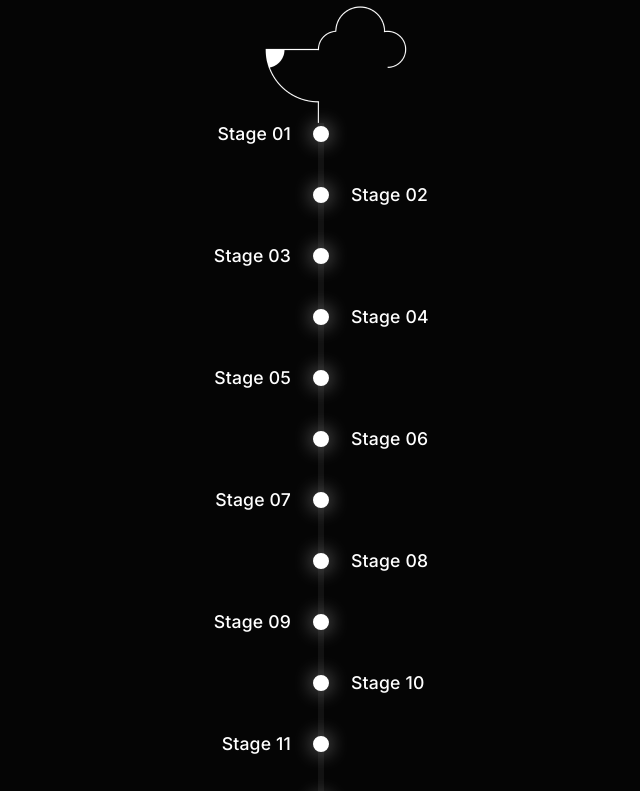
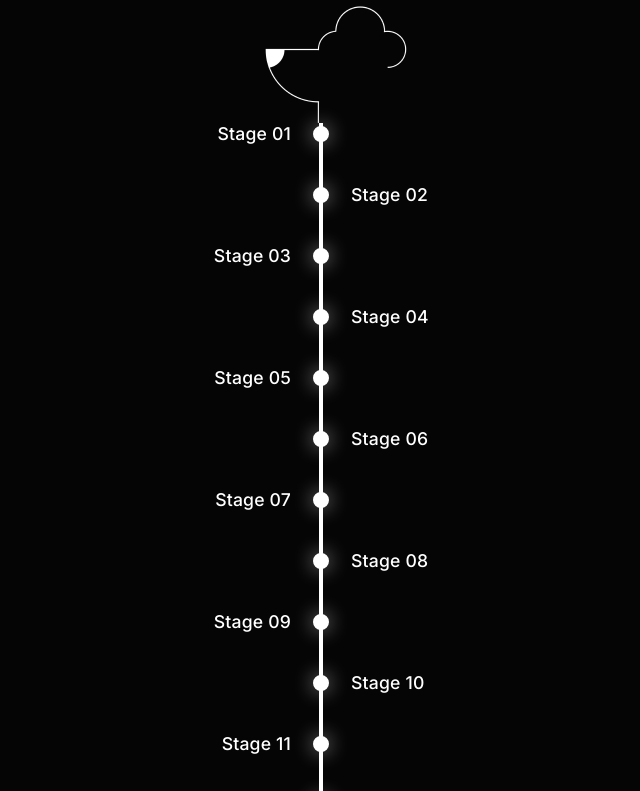
Before and after one commit to dexdogs/dd-upgrade002, a plain HTML site: page index.html in a window 1280 px wide. Shown: the part 797-1588 px from the top of the page, without its empty margins (319-959 px from the left). Drawn offline with Linux system fonts and the light colour scheme; animation ran at ten frames a second.

Commit message:
Update index.html

```diff
--- a/index.html
+++ b/index.html
@@ -106,7 +106,6 @@
 
         #stage1 { scroll-margin-top: 150px; }
 
-        /* HEADER: Holds the ulogo.png */
         .timeline-header {
             display: flex;
             justify-content: center;
@@ -114,7 +113,7 @@
             height: 120px;
             margin-bottom: 0;
             position: relative;
-            z-index: 5;
+            z-index: 10;
         }
 
         .timeline-header img {
@@ -124,16 +123,15 @@
             margin: 0 auto;
         }
 
-        /* VERTICAL LINE */
         .timeline-line {
             position: absolute;
             left: 50%;
-            /* Connects exactly at the bottom of the 120px header */
             top: 120px;
-            bottom: 0;
-            /* Same thickness as requested (6px) */
-            width: 6px;
-            background: rgba(255,255,255,0.05);
+            /* Stop line earlier so it doesn't cross the button */
+            bottom: 80px;
+            width: 4px;
+            /* Fully opaque white to match logo */
+            background: #ffffff;
             transform: translateX(-50%);
             z-index: -1;
         }
@@ -224,7 +222,6 @@
 
         footer { text-align: center; padding: 4rem 2rem; color: var(--text-gray); font-size: 0.875rem; border-top: 1px solid rgba(255,255,255,0.05); background: var(--bg); position: relative; z-index: 2; }
 
-        /* MOBILE ADJUSTMENTS */
         @media (max-width: 768px) {
             .hero { height: 80vh; padding-top: 60px; }
             .section { padding: 1rem 1.5rem 4rem 1.5rem; }
@@ -372,6 +369,7 @@
             renderList.push({ x: x1, y: y2, z: z2, char: p.char });
         });
         renderList.sort((a, b) => a.z - b.z);
+        ctx.textAlign = 'center'; ctx.textBaseline = 'middle';
         const cx = width / 2, cy = height / 2;
         renderList.forEach(p => {
             const scale = 350 / (350 + p.z);
```
